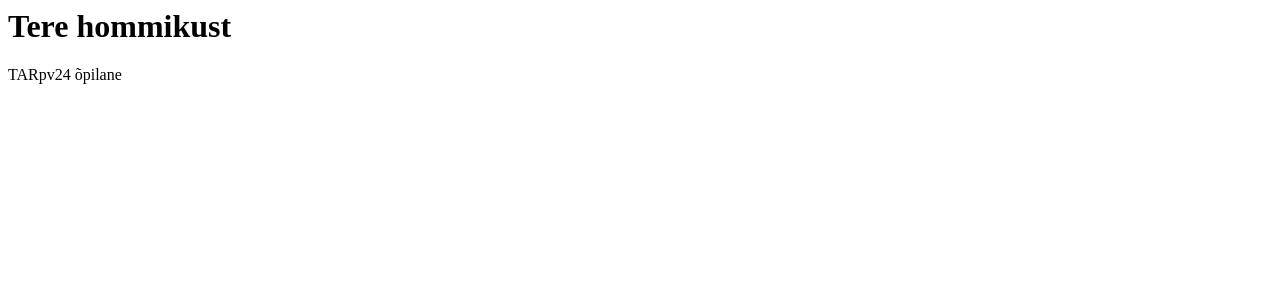
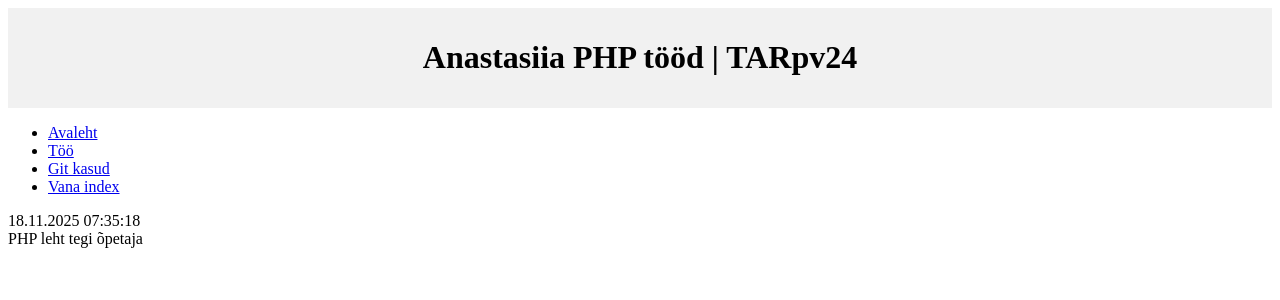
Before and after one commit to AnastasiiaRadasheva/veebPHP, a PHP site: page / in a window 1280 px wide. Shown: the top 300 px of the page. Run offline with PHP 8.4, Linux system fonts and the light colour scheme.

Commit message:
php lehe struktuur on määratud

```diff
--- /dev/null
+++ b/footer.php
@@ -0,0 +1,8 @@
+
+<footer>
+<?php
+echo date("d.m.Y H:i:s");
+echo "<br>";
+echo "PHP leht tegi õpetaja";
+?>
+</footer>
--- /dev/null
+++ b/header.php
@@ -0,0 +1,4 @@
+<header>
+    <h1>Anastasiia PHP tööd | TARpv24</h1>
+
+</header>
--- a/index.php
+++ b/index.php
@@ -1,6 +1,31 @@
+<!DOCTYPE html>
+<html lang="et">
+<head>
+    <meta charset="UTF-8">
+    <title>PHP tööd</title>
+    <link rel="stylesheet" href="styleCSS.css">
+</head>
+<body>
+
 <?php
-    echo "<h1>";
-    echo "Tere hommikust";
-    echo "</h1>";
-    $tekst = "TARpv24 õpilane";
-    echo $tekst;
+//päis
+include("header.php");
+?>
+<?php
+//navigeerimidmenüü
+include("nav.php");
+?>
+<main>
+    <section>
+
+    </section>
+</main>
+
+<?php
+//jalus
+include("footer.php");
+?>
+
+
+</body>
+</html>
--- /dev/null
+++ b/nav.php
@@ -0,0 +1,10 @@
+<nav>
+    <ul>
+        <li><a href="?link=avaleht.php">Avaleht</a></li>
+        <li><a href="?link=too1.php">Töö</a>
+        </li>
+        <li><a href="?link=gitKasutamine.php">Git kasud</a>
+        </li>
+        <li><a href="https://anastasiiaradasheva24.thkit.ee/">Vana index</a></li>
+    </ul>
+</nav>
--- /dev/null
+++ b/style/styleCSS.css
@@ -0,0 +1,5 @@
+header {
+    background-color: #f1f1f1;
+    text-align: center;
+    padding: 10px;
+}
```
Also changed, not shown: test.html (added, +10 -0 lines).
